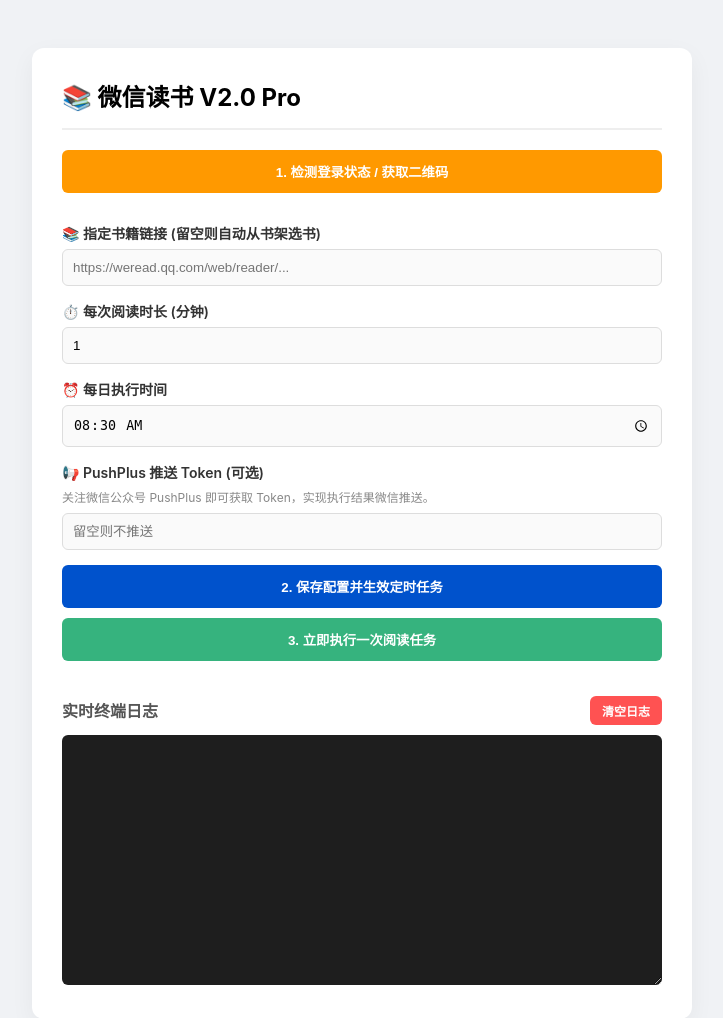
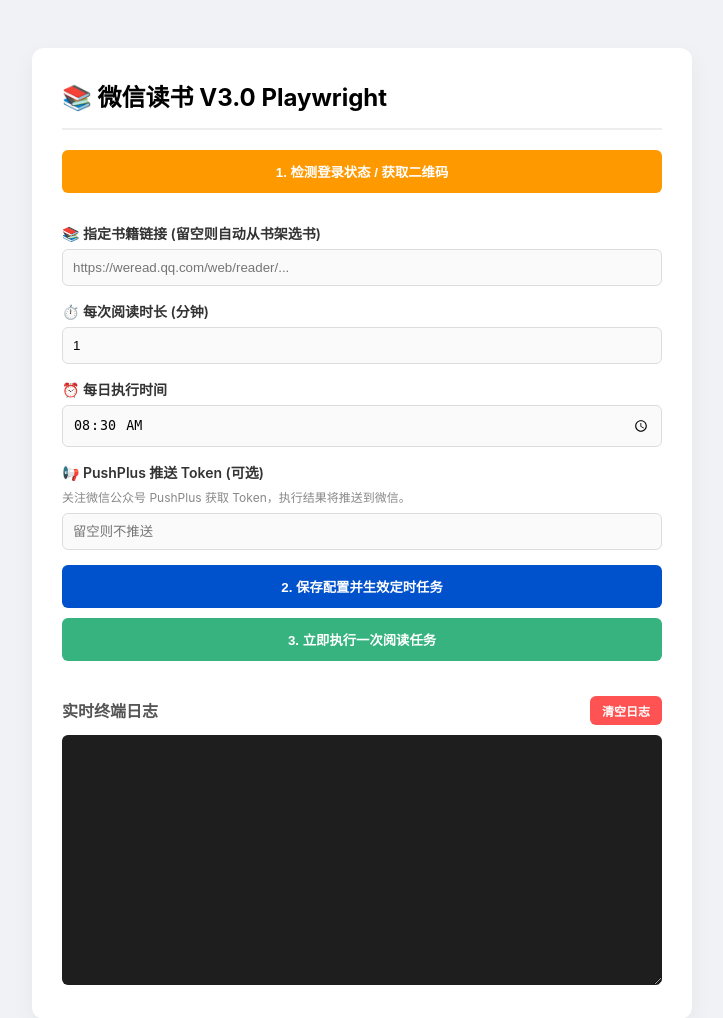
Before and after one commit to suntreef/weread-bot, a Flask app: page / in a window 1280 px wide. Shown: the top 1018 px of the page, without its empty margins (278-1001 px from the left). Run offline with Flask 3, Linux system fonts and the light colour scheme.

Commit message:
Update index.html

```diff
--- a/templates/index.html
+++ b/templates/index.html
@@ -3,7 +3,7 @@
 <head>
     <meta charset="UTF-8">
     <meta name="viewport" content="width=device-width, initial-scale=1.0">
-    <title>微信读书 V2.0 控制台</title>
+    <title>微信读书 V3.0 Playwright</title>
     <style>
         body { font-family: -apple-system, sans-serif; background-color: #f0f2f5; display: flex; justify-content: center; padding: 40px 20px; }
         .card { background: white; padding: 30px; border-radius: 12px; box-shadow: 0 8px 24px rgba(0,0,0,0.05); width: 100%; max-width: 600px; }
@@ -25,7 +25,7 @@
 </head>
 <body>
     <div class="card">
-        <h2 style="margin-top: 0; border-bottom: 2px solid #eee; padding-bottom: 15px;">📚 微信读书 V2.0 Pro</h2>
+        <h2 style="margin-top: 0; border-bottom: 2px solid #eee; padding-bottom: 15px;">📚 微信读书 V3.0 Playwright</h2>
 
         <button class="btn-check" onclick="checkLogin()">1. 检测登录状态 / 获取二维码</button>
 
@@ -51,7 +51,7 @@
             </div>
             <div class="form-group">
                 <label>📢 PushPlus 推送 Token (可选)</label>
-                <span class="hint">关注微信公众号 PushPlus 即可获取 Token，实现执行结果微信推送。</span>
+                <span class="hint">关注微信公众号 PushPlus 获取 Token，执行结果将推送到微信。</span>
                 <input type="text" id="push_token" value="{{ config.push_token }}" placeholder="留空则不推送">
             </div>
         </div>
```
